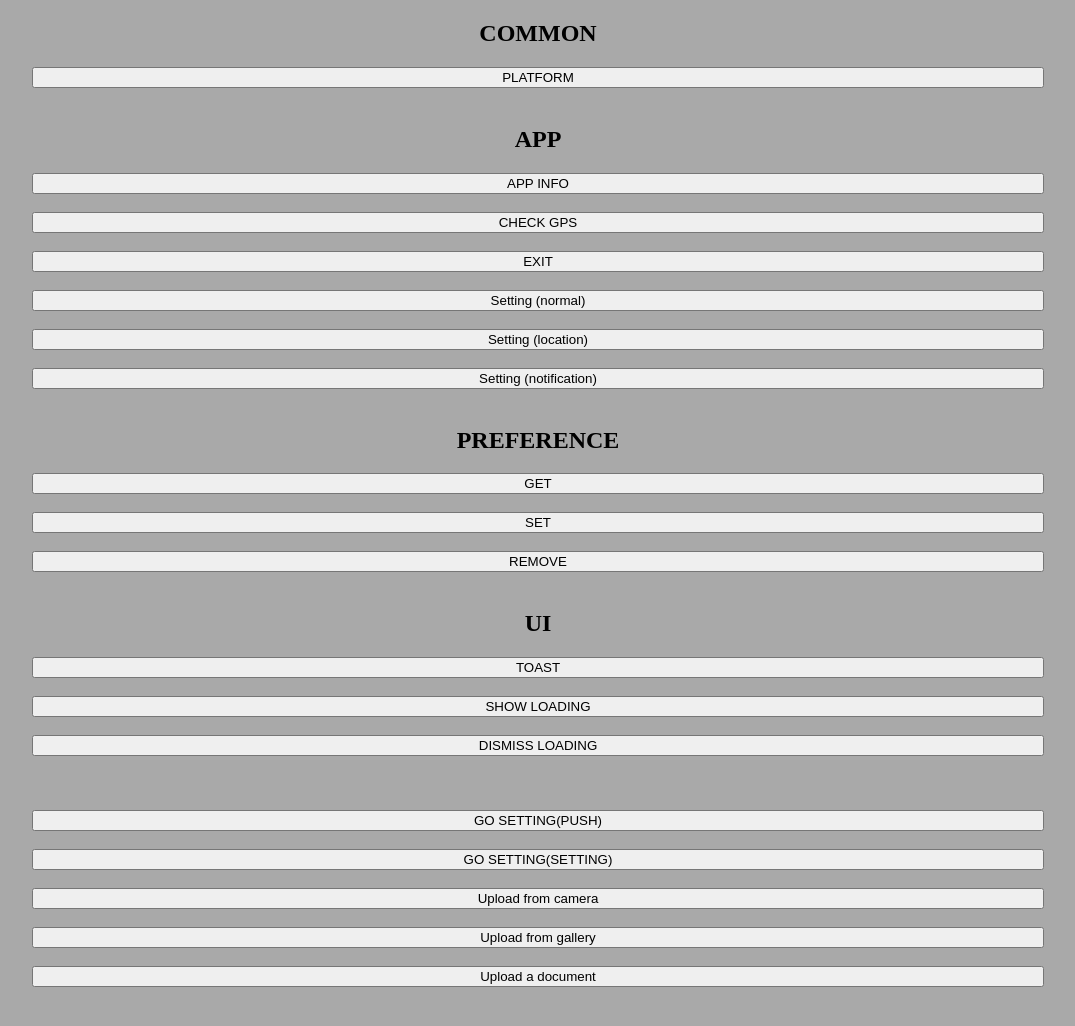
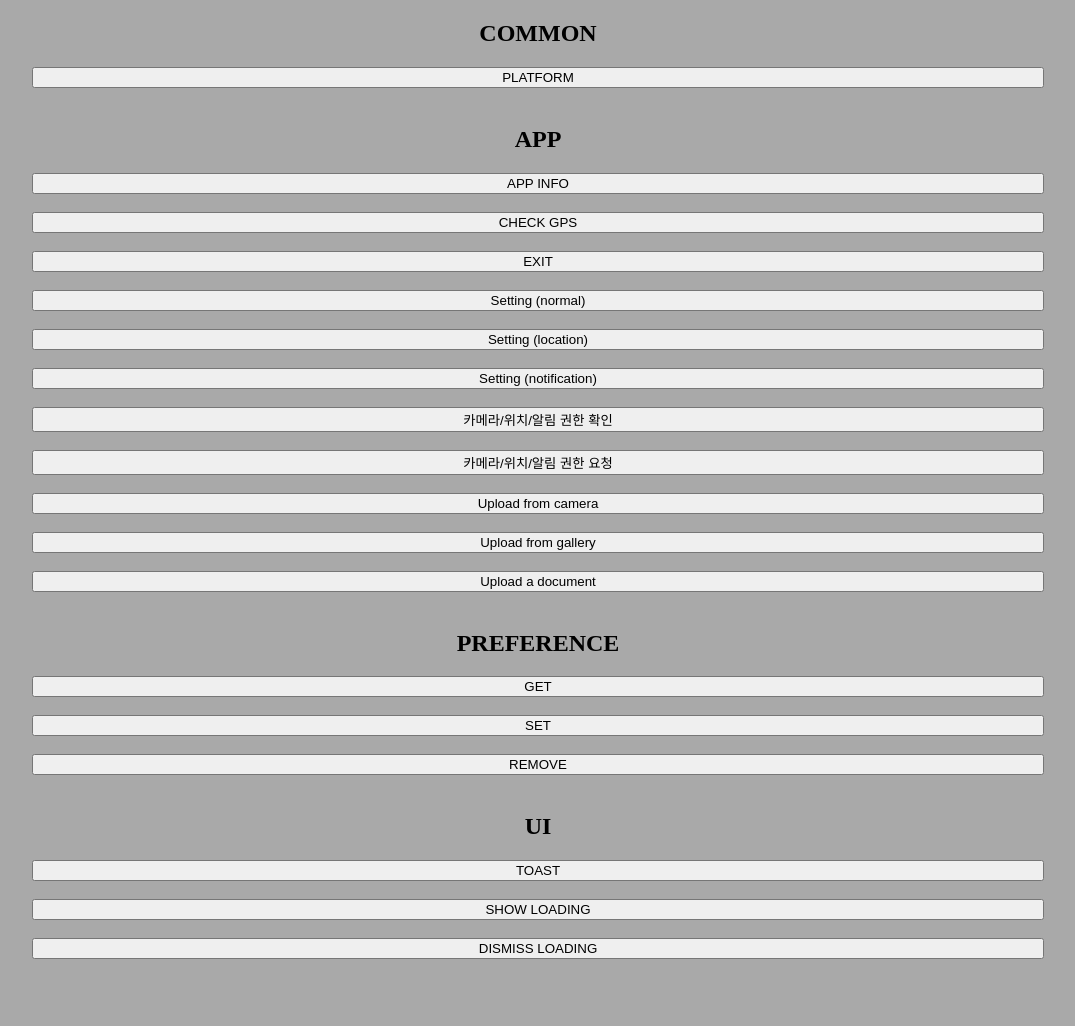
Before and after one commit to samse/samse.github.io, a plain HTML site: page apps/ecoya/nbridgeSample.html in a window 1280 px wide. Shown: the whole page, without its empty margins (102-1177 px from the left). Drawn offline with Linux system fonts and the light colour scheme.

Commit message:
app 테스트 코드 추가

```diff
--- a/apps/ecoya/nbridgeSample.html
+++ b/apps/ecoya/nbridgeSample.html
@@ -32,6 +32,11 @@
 			<button style="width:80%; height:40%;" onclick="goSetting('normal')">Setting (normal)</button><br></br>
 			<button style="width:80%; height:40%;" onclick="goSetting('location')">Setting (location)</button><br></br>
 			<button style="width:80%; height:40%;" onclick="goSetting('push')">Setting (notification)</button><br></br>
+			<button style="width:80%; height:40%;" onclick="checkPermissions()">카메라/위치/알림 권한 확인</button><br></br>
+			<button style="width:80%; height:40%;" onclick="requestPermissions()">카메라/위치/알림 권한 요청</button><br></br>
+            <button style="width:80%; height:40%;" onclick="uploadFile('camera')">Upload from camera</button><br></br>
+            <button style="width:80%; height:40%;" onclick="uploadFile('gallery')">Upload from gallery</button><br></br>
+            <button style="width:80%; height:40%;" onclick="uploadFile('document')">Upload a document</button><br></br>
 		</p>
 		<h2 align="center">PREFERENCE</h2>
 		<p align="center">
@@ -44,12 +49,7 @@
 			<button style="width:80%; height:40%;" onclick="toast()">TOAST</button><br></br>
 			<button style="width:80%; height:40%;" onclick="showLoading()">SHOW LOADING</button><br></br>
 			<button style="width:80%; height:40%;" onclick="dismissLoading()">DISMISS LOADING</button><br></br><br></br>
-			<button style="width:80%; height:40%;" onclick="goSetting('push')">GO SETTING(PUSH)</button><br></br>
-			<button style="width:80%; height:40%;" onclick="goSetting('setting')">GO SETTING(SETTING)</button><br></br>
 
-            <button style="width:80%; height:40%;" onclick="uploadFile('camera')">Upload from camera</button><br></br>
-            <button style="width:80%; height:40%;" onclick="uploadFile('gallery')">Upload from gallery</button><br></br>
-            <button style="width:80%; height:40%;" onclick="uploadFile('document')">Upload a document</button><br></br>
 		</p>
 
 	</body>
--- a/apps/ecoya/nbridgeSample.js
+++ b/apps/ecoya/nbridgeSample.js
@@ -23,8 +23,24 @@ function exit() {
     nbridge.app.exit();
 }
 
+function checkGps() {
+    nbridge.app.checkGps();
+}
+
 function goSetting(type) {
-    nbridge.app.goSetting(type);
+    nbridge.app.goSettings(type);
+}
+
+function checkPermissions() {
+    nbridge.app.checkPermissions(["camera", "location", "push"]).then(function(result) {
+        alert(JSON.stringify(result));
+    });
+}
+
+function requestPermissions() {
+    nbridge.app.requestPermissions(["camera", "location", "push"]).then(function(result) {
+        alert(JSON.stringify(result));
+    });
 }
 
 function toast() {
```
